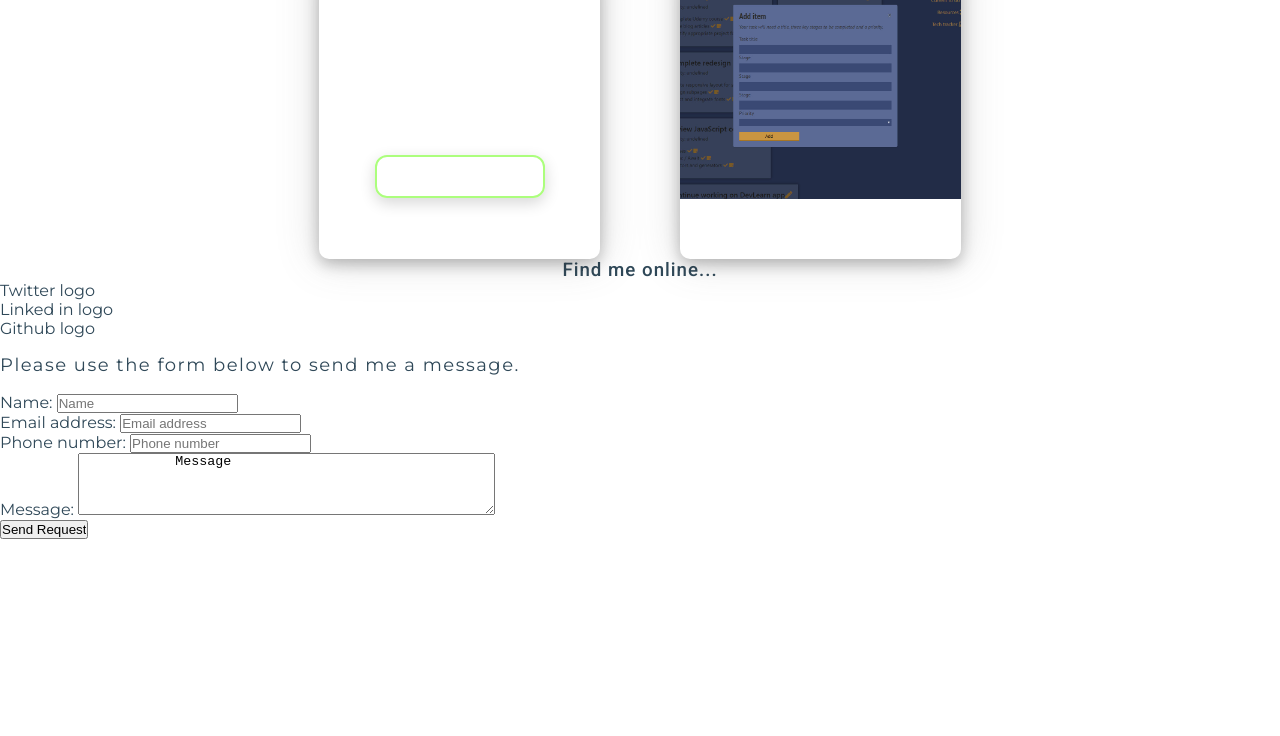
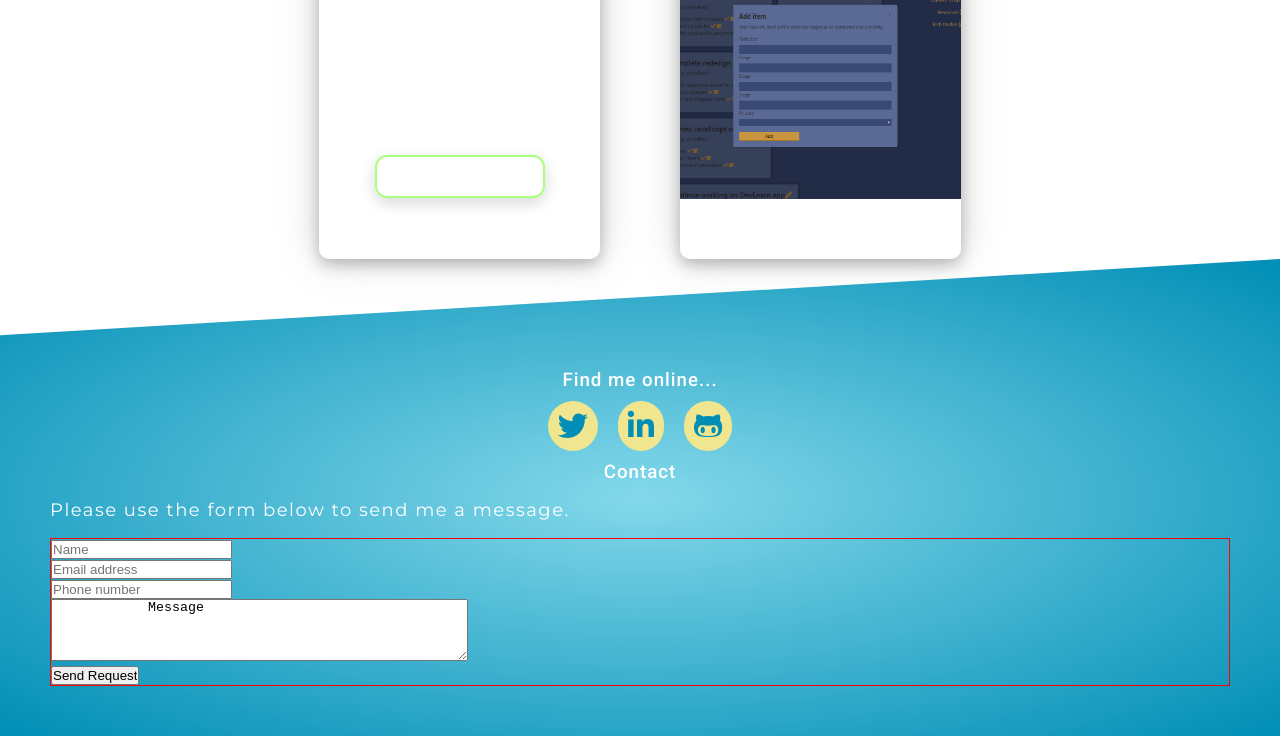
Before and after one commit to paul-duvall/portfolio-2, a website: page index.html in a window 1280 px wide. Shown: the part 2264-3000 px from the top of the page. Before the commit the page ends 2803 px from the top, so only its background shows below. Drawn offline with Linux system fonts and the light colour scheme.

Commit message:
Add html and some css for footer
Social media links styled

```diff
--- a/index.html
+++ b/index.html
@@ -5,6 +5,7 @@
   <meta name="viewport" content="width=device-width, initial-scale=1.0">
   <meta http-equiv="X-UA-Compatible" content="ie=edge">
   <title>Document</title>
+  <link rel="stylesheet" href="https://use.fontawesome.com/releases/v5.7.2/css/all.css" integrity="sha384-fnmOCqbTlWIlj8LyTjo7mOUStjsKC4pOpQbqyi7RrhN7udi9RwhKkMHpvLbHG9Sr" crossorigin="anonymous">
   <link href="https://fonts.googleapis.com/css?family=Montserrat|Roboto:300,400,500" rel="stylesheet">
   <link rel="stylesheet" href="css/style.css">
 </head>
@@ -120,24 +121,28 @@
     </div>
   </section>
 
-  <footer>
+  <footer class="footer">
     <div class="footer__social">
       <div class="footer__social-text">
-        <h3>Find me online...</h2>
+            <h3>Find me online...</h2>
       </div>
       <div class="footer__social-icons">
-        <div class="footer__social-icon">
-          Twitter logo
-        </div>
-        <div class="footer__social-icon">
-          Linked in logo
-        </div>
-        <div class="footer__social-icon">
-          Github logo
-        </div>
+          <a href="https://twitter.com/Paul_Duvall" class="footer__social-btn" target="_blank">
+            <i class="fab fa-twitter"></i>
+          </a>
+          <a href="https://twitter.com/Paul_Duvall" class="footer__social-btn" target="_blank">
+            <i class="fab fa-linkedin-in"></i>
+          </a>
+          <a href="https://twitter.com/Paul_Duvall" class="footer__social-btn" target="_blank">
+            <i class="fab fa-github-alt"></i>
+          </a>
       </div>
     </div>
+
     <div class="footer__contact">
+      <div class="footer__social-text">
+        <h3>Contact</h2>
+      </div>
       <div class="footer__contact-text">
         <p>Please use the form below to send me a message.</p>
         <form class="footer__contact-form" action="POST" data-netlify="true">
--- /dev/null
+++ b/sass/components/_footer.scss
@@ -0,0 +1,53 @@
+.footer {
+  background: radial-gradient(rgb(131,216,234), rgb(0,142,182));
+  -webkit-clip-path: polygon(0 16%, 100% 0, 100% 100%, 0% 100%);
+  clip-path: polygon(0 16%, 100% 0, 100% 100%, 0% 100%);
+  display: flex;
+  flex-direction: column;
+  justify-content: center;
+  padding: 5rem;
+  color: white;
+
+  &__social {
+    margin-top: 6rem;
+  }
+
+  &__social-icons {
+    display: flex;
+    flex-direction: row;
+    justify-content: center;
+  }
+
+  &__social-btn {
+    margin: 1rem;
+
+    &:link,
+    &:visited {
+      text-decoration: none;
+      background: $colour-secondary;
+      border-radius: 10rem;
+      padding: 1rem;
+      color: rgb(0,142,182);
+    }
+
+    &:hover {
+      background: darken($colour-secondary, 10);
+      transform: scale(1.05);
+    }
+  }
+
+  &__contact-form {
+    border: 1px solid red;
+
+    // Form labels hidden on smaller viewports
+    label {
+      visibility: hidden;
+      font-size: 0;
+    }
+  }
+}
+
+// Sizing the font-awesome social media icons
+.fab {
+  font-size: 3rem;
+}
--- a/sass/main.scss
+++ b/sass/main.scss
@@ -6,6 +6,7 @@
 
 @import "components/buttons";
 @import "components/card";
+@import "components/footer";
 @import "components/owl-icon";
 @import "components/project-card";
 
```
Also changed, not shown: css/style.css.
